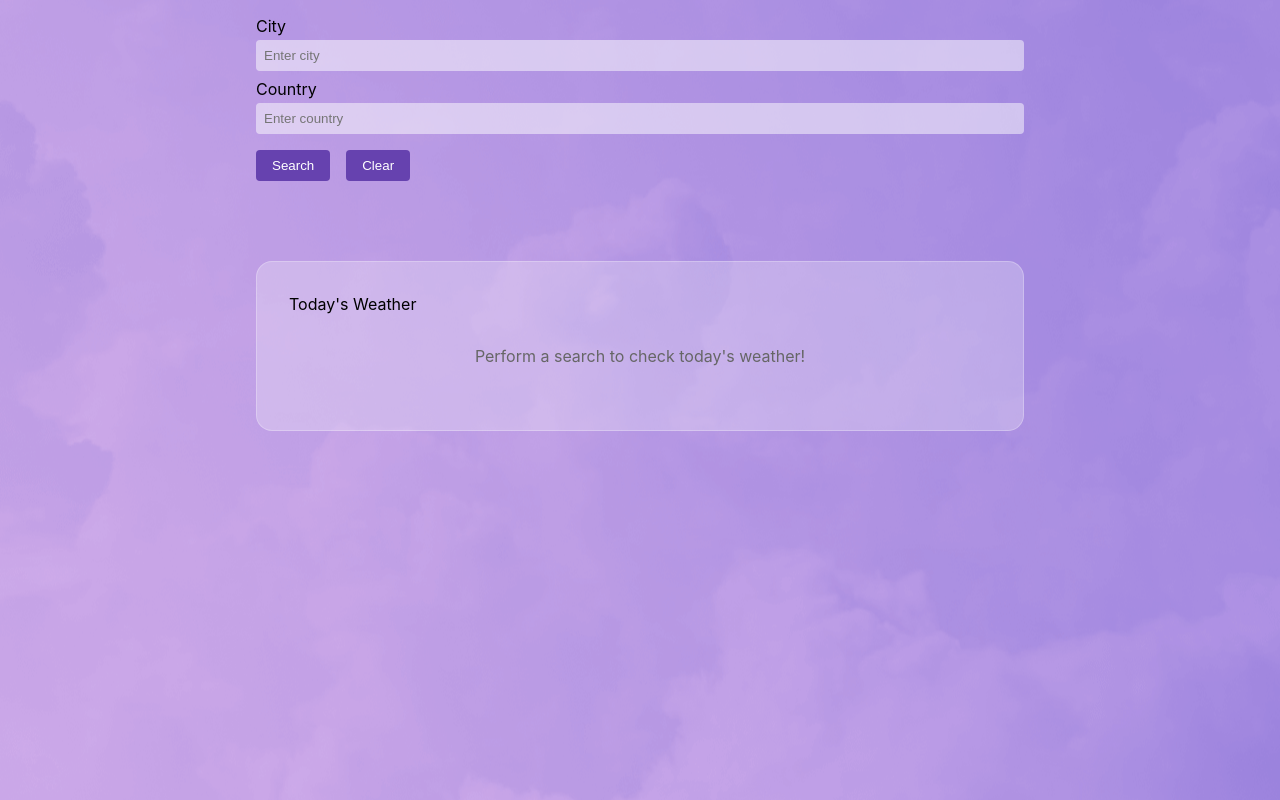
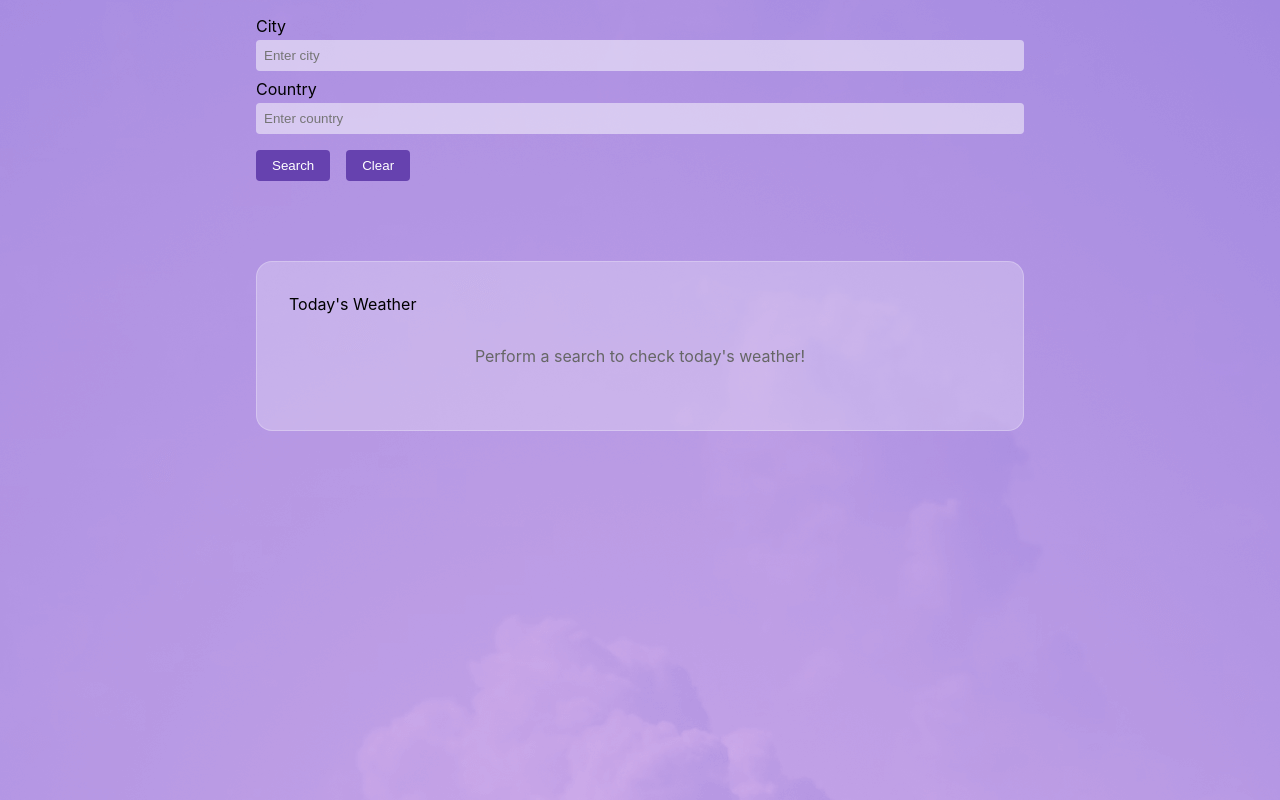
Before and after one commit to wweiyang/weather-app, a React (Create React App) app: page / in a window 1280 px wide. Built offline with nearby package versions, Linux system fonts and the light colour scheme.

Commit message:
Update styles for background image

```diff
--- a/src/index.css
+++ b/src/index.module.css
@@ -8,6 +8,11 @@ body {
   background-image: url("./assets/bg-light.png");
   background-position: 50% 50%;
 }
+@media (min-width: 768px) {
+  body {
+    background-position: 0% 0%; /* use full image for background on larger devices */
+  }
+}
 
 code {
   font-family: source-code-pro, Menlo, Monaco, Consolas, "Courier New",
```
Also changed, not shown: src/index.tsx (+6 -6 lines).
